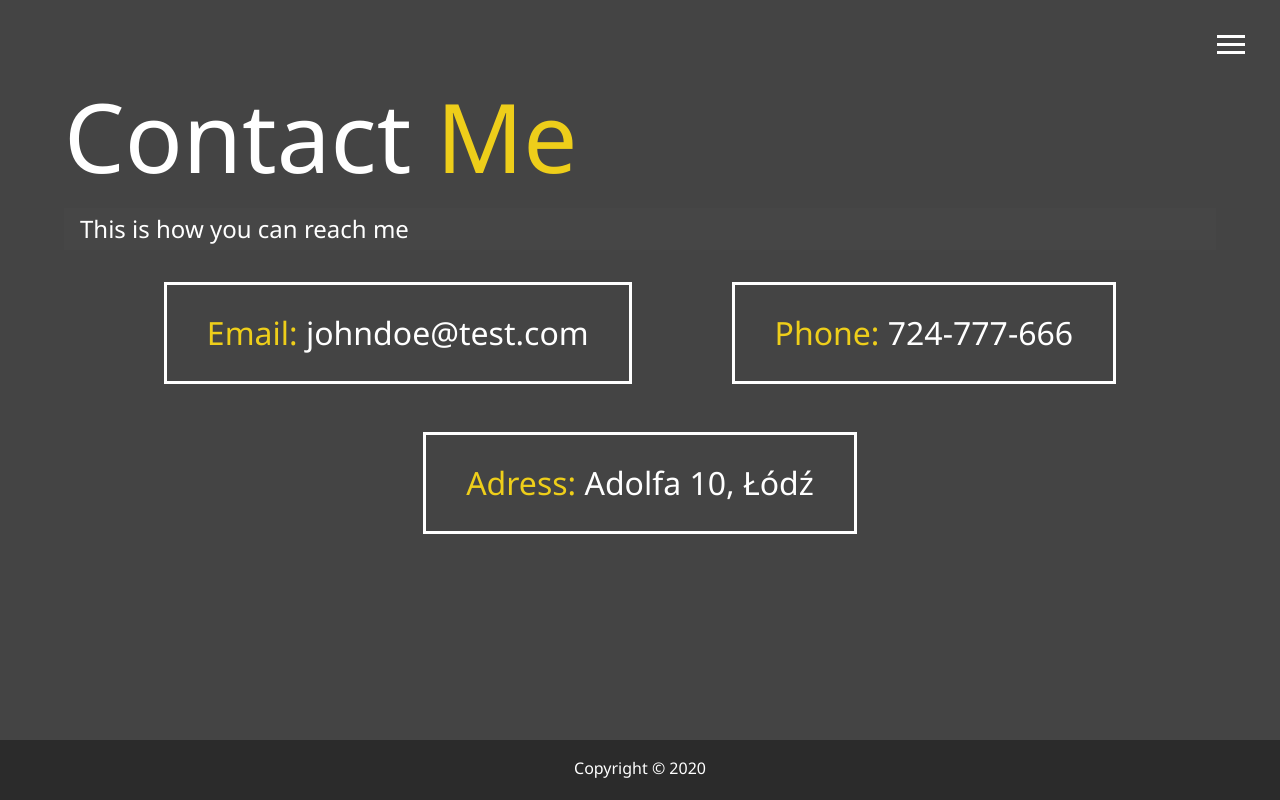
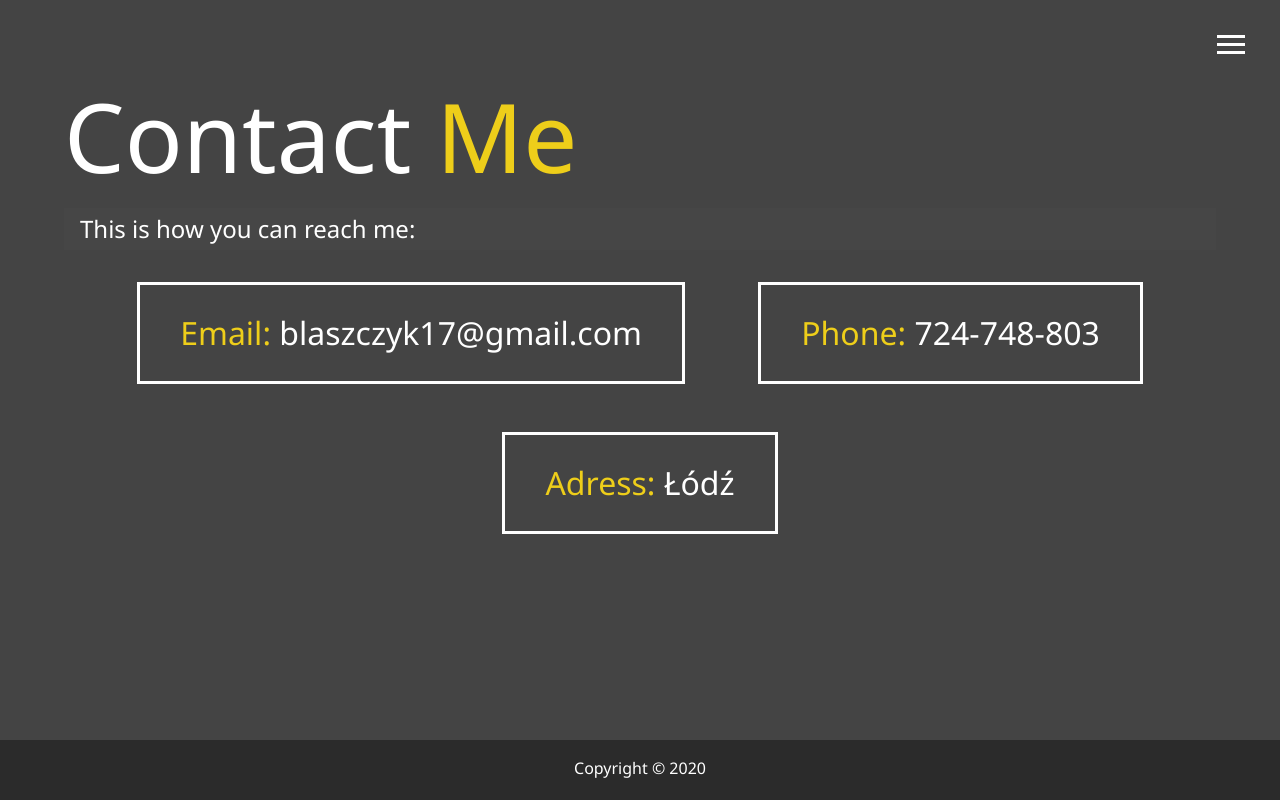
Before and after one commit to Dutchu/front_portfolio, a website: page dist/contact.html in a window 1280 px wide. Drawn offline with Linux system fonts and the light colour scheme.

Commit message:
site initialized with Bartek's info

```diff
--- a/dist/contact.html
+++ b/dist/contact.html
@@ -41,11 +41,13 @@
     </header>
     <main id="contact">
       <h1 class="lg-heading">Contact <span class="text-secondary">Me</span></h1>
-      <h2 class="sm-heading">This is how you can reach me</h2>
+      <h2 class="sm-heading">This is how you can reach me:</h2>
       <div class="boxes">
-        <div><span class="text-secondary">Email:</span> johndoe@test.com</div>
-        <div><span class="text-secondary">Phone:</span> 724-777-666</div>
-        <div><span class="text-secondary">Adress:</span> Adolfa 10, Łódź</div>
+        <div>
+          <span class="text-secondary">Email:</span> blaszczyk17@gmail.com
+        </div>
+        <div><span class="text-secondary">Phone:</span> 724-748-803</div>
+        <div><span class="text-secondary">Adress:</span> Łódź</div>
       </div>
     </main>
 
```
Also changed, not shown: dist/index.html (+2 -2 lines).
